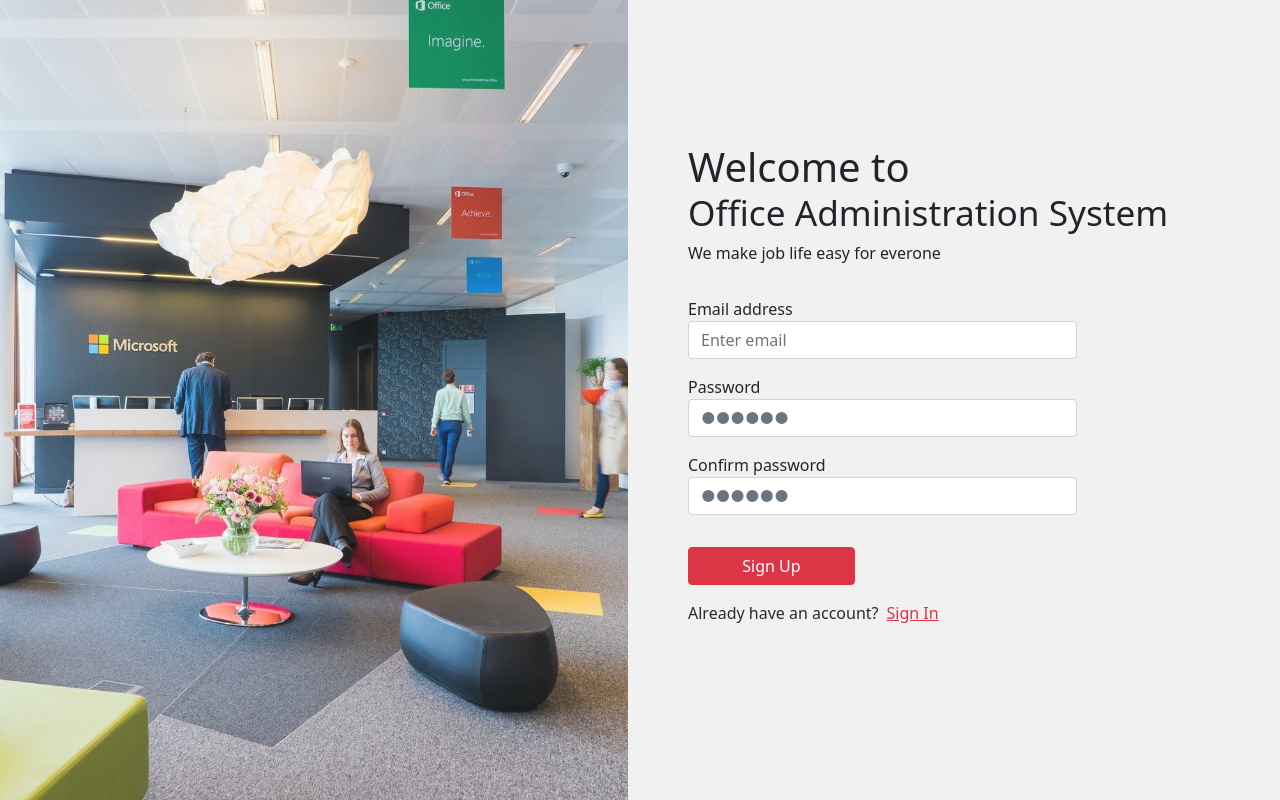
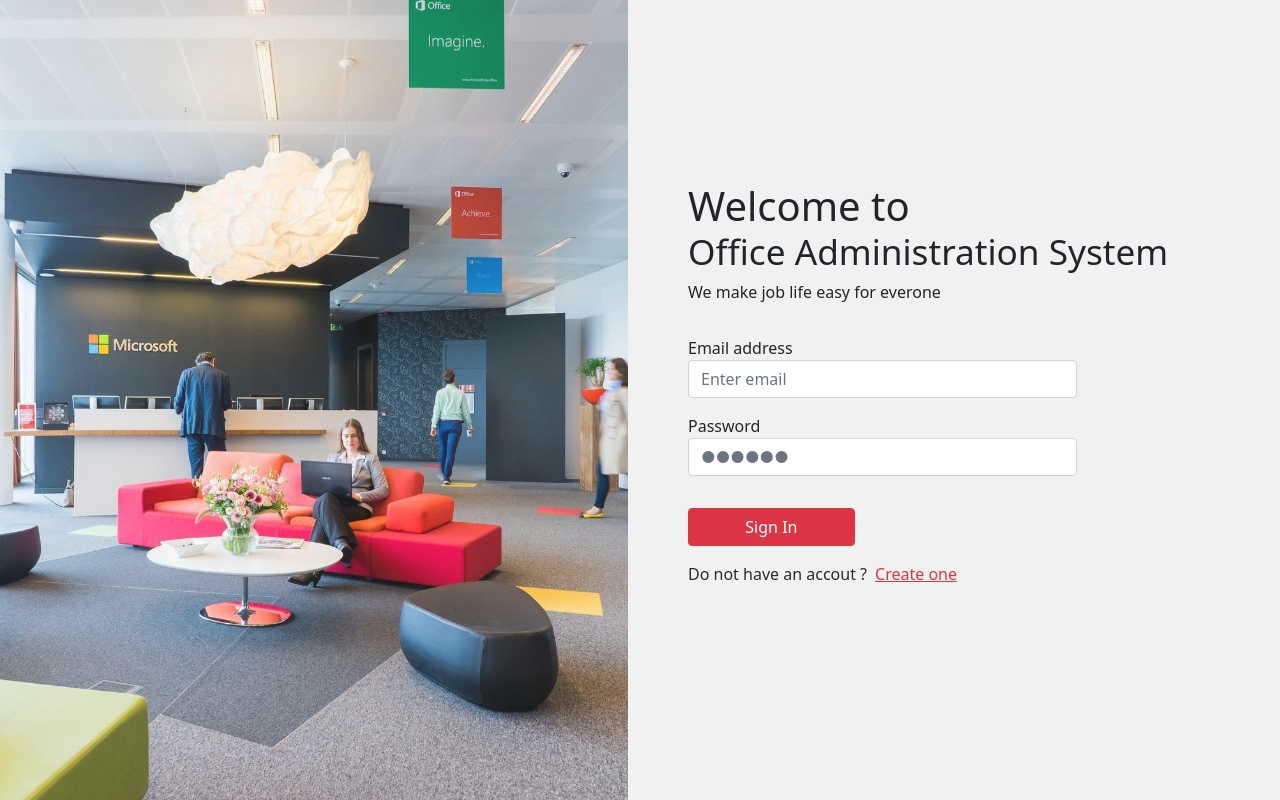
Before and after one commit to rahimasalman/Oas-front, a React (Create React App) app: page /signin in a window 1280 px wide. Built offline with nearby package versions, Linux system fonts and the light colour scheme.

Commit message:
install and import react router, create: (Button and Form components)

```diff
--- a/package.json
+++ b/package.json
@@ -10,6 +10,7 @@
     "node-sass": "^6.0.1",
     "react": "^17.0.2",
     "react-dom": "^17.0.2",
+    "react-router-dom": "^6.0.2",
     "react-scripts": "4.0.3",
     "web-vitals": "^1.1.2"
   },
--- a/src/App.js
+++ b/src/App.js
@@ -1,11 +1,17 @@
 import './App.css'
 import SignUp from './pages/SignUp/SignUp'
+import SignIn from './pages/SignIn/SignIn'
+
+import { BrowserRouter as Router, Routes, Route } from "react-router-dom";
 
 function App() {
   return (
-    <>
-      <SignUp />
-    </>
+      <Router>
+          <Routes>
+              <Route exact path="/" element={<SignUp/>} />
+              <Route exact path="/signin" element={<SignIn/>} />
+          </Routes>
+      </Router>
   )
 }
 
--- /dev/null
+++ b/src/components/Button/Button.js
@@ -0,0 +1,13 @@
+import React from 'react';
+
+function Button(props) {
+    return (
+        <button type="button" className="btn btn-danger my-3">
+            {
+                props.text
+            }
+        </button>
+    );
+}
+
+export default Button;
--- /dev/null
+++ b/src/components/Form/Form.js
@@ -0,0 +1,29 @@
+import React from 'react';
+
+function Form(props) {
+    return (
+      <>
+          <div className="form-group mb-3">
+              <label htmlFor="exampleInputEmail1">Email address</label>
+              <input
+                  type="email"
+                  className="form-control"
+                  id="exampleInputEmail1"
+                  aria-describedby="emailHelp"
+                  placeholder="Enter email"
+              />
+          </div>
+          <div className="form-group mb-3">
+              <label htmlFor="exampleInputPassword1">Password</label>
+              <input
+                  type="password"
+                  className="form-control"
+                  id="exampleInputPassword1"
+                  placeholder="&#9679;&#9679;&#9679;&#9679;&#9679;&#9679;"
+              />
+          </div>
+      </>
+    );
+}
+
+export default Form;
--- /dev/null
+++ b/src/pages/SignIn/SignIn.js
@@ -0,0 +1,36 @@
+import React from 'react'
+import image from '../../images/office-2.jpeg'
+import Button from '../../components/Button/Button'
+import Form from '../../components/Form/Form'
+import { Link } from "react-router-dom";
+
+function SignIn() {
+    return (
+        <div className="main row">
+            <div className="left-side col-lg-6 col-sm-12">
+                <img src="" />
+                <img src={image} alt="background" className="back-image" />
+            </div>
+            <div className="right-side col-lg-6 col-sm-12 d-flex flex-column justify-content-center px-5">
+                <h1>
+                    Welcome to
+                    <span className="d-block"> Office Administration System</span>
+                </h1>
+                <p>We make job life easy for everone</p>
+                <form className="my-3">
+                    <Form/>
+
+                    <Button
+                        text="Sign In"/>
+                    <p>
+                       Do not have an accout ?
+                        <Link to="/" className="m-2">Create one</Link>
+
+                    </p>
+                </form>
+            </div>
+        </div>
+    )
+}
+
+export default SignIn
--- a/src/pages/SignUp/SignUp.js
+++ b/src/pages/SignUp/SignUp.js
@@ -1,5 +1,8 @@
 import React from 'react'
 import image from '../../images/office-2.jpeg'
+import Button from '../../components/Button/Button'
+import Form from '../../components/Form/Form'
+import { Link } from "react-router-dom";
 
 function SignUp() {
   return (
@@ -15,25 +18,7 @@ function SignUp() {
         </h1>
         <p>We make job life easy for everone</p>
         <form className="my-3">
-          <div class="form-group mb-3">
-            <label for="exampleInputEmail1">Email address</label>
-            <input
-              type="email"
-              class="form-control"
-              id="exampleInputEmail1"
-              aria-describedby="emailHelp"
-              placeholder="Enter email"
-            />
-          </div>
-          <div class="form-group mb-3">
-            <label for="exampleInputPassword1">Password</label>
-            <input
-              type="password"
-              class="form-control"
-              id="exampleInputPassword1"
-              placeholder="&#9679;&#9679;&#9679;&#9679;&#9679;&#9679;"
-            />
-          </div>
+<Form/>
           <div class="form-group mb-3">
             <label for="exampleInputPassword1">Confirm password</label>
             <input
@@ -43,14 +28,12 @@ function SignUp() {
               placeholder="&#9679;&#9679;&#9679;&#9679;&#9679;&#9679;"
             />
           </div>
-          <button type="submit" class="btn btn-danger my-3">
-            Sign Up
-          </button>
+<Button
+text="Sign Up"/>
           <p>
             Already have an account?
-            <a href="" className="m-2">
-              Sign In
-            </a>
+              <Link to="/signin" className="m-2">Sign In</Link>
+
           </p>
         </form>
       </div>
```
Also changed, not shown: src/pages/Login/Login.js (deleted, +0 -7 lines), 1 other file (tests, documents, lock files or other folders).
